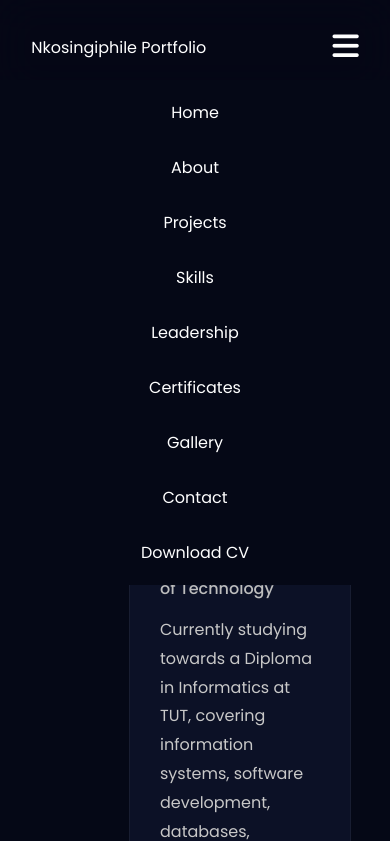
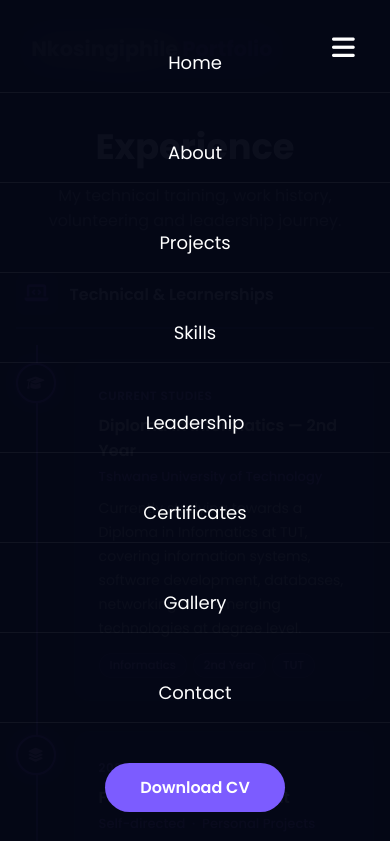
Before and after one commit to nkosingiphilesefodi/My_Portfoilio, a plain HTML site: page experience.html in a window 390 px wide. Both pictures are taken after a click on the element 345 px from the left and 47 px from the top of the page. Shown: the top 841 px of the page. Drawn offline with Linux system fonts and the light colour scheme.

Commit message:
modified experience section and responsiveness
Updated styles for experience section, added grid layout, and improved responsiveness for mobile devices.

```diff
--- a/css/exp.css
+++ b/css/exp.css
@@ -14,13 +14,16 @@ overflow-x:hidden;
 }
 
 .experience{
-padding:100px 10%;
+padding-top: 160px;
+padding-bottom: 100px;
+padding-left: 6%;
+padding-right: 6%;
 min-height:100vh;
 }
 
 .page-header{
 text-align:center;
-margin-bottom:80px;
+margin-bottom:60px;
 }
 
 .page-header h1{
@@ -31,157 +34,368 @@ font-weight:700;
 .page-header p{
 margin-top:10px;
 color:#9e9e9e;
+font-size:1rem;
 }
 
-.timeline{
-position:relative;
-max-width:900px;
-margin:auto;
+/* ── Two-column grid ── */
+.exp-grid {
+    display: grid;
+    grid-template-columns: 1fr 1fr;
+    gap: 40px;
+    align-items: start;
 }
 
-.timeline::before{
-content:'';
-position:absolute;
-left:25px;
-top:0;
-width:3px;
-height:100%;
-background:#8a4fff;
+/* ── Each column ── */
+.exp-col {
+    display: flex;
+    flex-direction: column;
+}
+
+/* ── Section heading inside each column ── */
+.exp-section-title {
+    display: flex;
+    align-items: center;
+    gap: 12px;
+    margin-bottom: 30px;
+    padding-bottom: 12px;
+    border-bottom: 2px solid rgba(138,79,255,.3);
+}
+
+.exp-section-title i {
+    font-size: 1.2rem;
+    color: #8a4fff;
+    width: 42px;
+    height: 42px;
+    min-width: 42px;
+    display: flex;
+    align-items: center;
+    justify-content: center;
+    background: rgba(138,79,255,.12);
+    border-radius: 10px;
+}
+
+.exp-section-title h2 {
+    font-size: 1.2rem;
+    font-weight: 600;
+    color: white;
+}
+
+/* ── Timeline items (no left absolute line — each col has its own) ── */
+.exp-col {
+    position: relative;
+}
+
+.exp-col::before {
+    content: '';
+    position: absolute;
+    left: 24px;
+    top: 72px;
+    bottom: 0;
+    width: 2px;
+    background: linear-gradient(to bottom, #8a4fff, rgba(138,79,255,.05));
 }
 
 .timeline-item{
 position:relative;
-padding-left:90px;
-margin-bottom:60px;
+padding-left:70px;
+margin-bottom:30px;
+opacity:0;
+transform:translateY(30px);
+transition:0.6s ease;
+}
+
+.timeline-item.show{
+opacity:1;
+transform:translateY(0);
 }
 
 .timeline-icon{
 position:absolute;
 left:0;
-width:50px;
-height:50px;
-background:#8a4fff;
+top: 4px;
+width:48px;
+height:48px;
+background:#0c1126;
+border: 2px solid #8a4fff;
 border-radius:50%;
 display:flex;
 justify-content:center;
 align-items:center;
-box-shadow:0 0 20px rgba(138,79,255,.8);
+box-shadow:0 0 15px rgba(138,79,255,.5);
+z-index: 1;
 }
 
 .timeline-icon i{
-font-size:18px;
+font-size:16px;
+color: #c9a6ff;
 }
 
 .timeline-content{
 background:#0c1126;
-padding:30px;
-border-radius:20px;
-border:1px solid rgba(255,255,255,.05);
+padding:22px 24px;
+border-radius:16px;
+border:1px solid rgba(255,255,255,.06);
 transition:.4s;
 }
 
 .timeline-content:hover{
-transform:translateY(-8px);
-box-shadow:0 0 25px rgba(138,79,255,.3);
+transform:translateY(-5px);
+box-shadow:0 0 20px rgba(138,79,255,.25);
+border-color: rgba(138,79,255,.35);
 }
 
 .date{
 color:#a67cff;
-font-size:14px;
+font-size:12px;
 font-weight:600;
+letter-spacing: .5px;
+text-transform: uppercase;
 }
 
 .timeline-content h3{
-margin-top:10px;
-margin-bottom:8px;
-font-size:24px;
+margin-top:6px;
+margin-bottom:4px;
+font-size:1rem;
+font-weight: 600;
 }
 
-.timeline-content h4{
-margin-bottom:15px;
-font-weight:500;
-color:#bdbdbd;
+.timeline-content h4 {
+    font-size: .82rem;
+    font-weight: 500;
+    color: #9b6cff;
+    margin-bottom: 10px;
 }
 
 .timeline-content p{
 color:#c8c8c8;
-line-height:1.8;
+line-height:1.7;
+font-size: .88rem;
 }
-.menu-toggle{
-    display:none;
-    font-size:30px;
-    color:#fff;
-    cursor:pointer;
+
+/* ── Skill / category tags ── */
+.tags {
+    display: flex;
+    flex-wrap: wrap;
+    gap: 6px;
+    margin-top: 12px;
 }
-@media (max-width:768px){
 
-header{
-    padding:20px;
-    display:flex;
-    justify-content:space-between;
-    align-items:center;
+.tags span {
+    background: rgba(138,79,255,.1);
+    border: 1px solid rgba(138,79,255,.22);
+    color: #b38fff;
+    padding: 3px 10px;
+    border-radius: 20px;
+    font-size: .72rem;
+    font-weight: 500;
+}
+
+/* ── Role progression list ── */
+.role-list {
+    list-style: none;
+    padding: 0;
+    margin: 10px 0 0;
+    display: flex;
+    flex-direction: column;
+    gap: 8px;
+}
+
+.role-list li {
+    display: flex;
+    align-items: flex-start;
+    gap: 10px;
+    color: #c8c8c8;
+    font-size: .82rem;
+    line-height: 1.6;
+    padding: 8px 12px;
+    background: rgba(255,255,255,.03);
+    border-radius: 8px;
+    border-left: 3px solid rgba(138,79,255,.35);
+}
+
+.role-period {
+    color: #8a4fff;
+    font-weight: 600;
+    white-space: nowrap;
+    font-size: .72rem;
+    min-width: 100px;
+    padding-top: 2px;
+    flex-shrink: 0;
+}
+/* nav CV button — hidden on desktop, shown inside mobile dropdown */
+.nav-cv-btn {
+    display: none;
 }
 
 .menu-toggle{
-    display:block;
-    z-index:1001;
+    display:none;
+    font-size:26px;
+    color:#fff;
+    cursor:pointer;
+    z-index:1002;
+    padding:4px;
+    transition:.3s;
 }
 
-.hire-btn{
-    display:none;
+/* ── Shrink nav ── */
+@media (max-width:1200px){
+    header{ padding:20px 5%; }
+    .logo{ font-size:1.1rem; }
+    nav ul{ gap:18px; }
+    nav ul li a{ font-size:.85rem; }
+    .hire-btn{ padding:10px 20px; font-size:13px; }
 }
 
+/* ── Hamburger ── */
+@media (max-width:900px){
+
+header{ padding:18px 5%; }
+
+.menu-toggle{ display:block; }
+
+.hire-btn{ display:none; }
+
 nav{
-    position:absolute;
-    top:80px;
-    left:0;
-    width:100%;
-    background:#050816;
-    display:none;
-    padding:20px 0;
+    position:fixed;
+    top:0; left:0;
+    width:100%; height:100vh;
+    background:rgba(5,8,22,0.97);
+    backdrop-filter:blur(20px);
+    display:flex;
+    flex-direction:column;
+    justify-content:center;
+    align-items:center;
+    transform:translateX(100%);
+    transition:transform 0.4s cubic-bezier(0.4,0,0.2,1);
+    z-index:999;
 }
 
-nav.active{
-    display:block;
-}
+nav.active{ transform:translateX(0); }
 
 nav ul{
     display:flex;
     flex-direction:column;
     align-items:center;
-    gap:20px;
-}
-
-.hero{
-    padding-top:150px;
-    flex-direction:column;
-    text-align:center;
-}
-
-.left,
-.right{
+    gap:0;
     width:100%;
 }
 
-.left h1{
-    font-size:50px;
+nav ul li{
+    width:100%;
+    text-align:center;
+    opacity:0;
+    transform:translateY(20px);
+    transition:opacity .3s ease, transform .3s ease;
 }
 
-.left h2{
-    font-size:28px;
+nav.active ul li{ opacity:1; transform:translateY(0); }
+nav.active ul li:nth-child(1){ transition-delay:.05s; }
+nav.active ul li:nth-child(2){ transition-delay:.10s; }
+nav.active ul li:nth-child(3){ transition-delay:.15s; }
+nav.active ul li:nth-child(4){ transition-delay:.20s; }
+nav.active ul li:nth-child(5){ transition-delay:.25s; }
+nav.active ul li:nth-child(6){ transition-delay:.30s; }
+nav.active ul li:nth-child(7){ transition-delay:.35s; }
+nav.active ul li:nth-child(8){ transition-delay:.40s; }
+nav.active ul li:nth-child(9){ transition-delay:.45s; }
+
+nav ul li a{
+    display:block;
+    padding:16px 20px;
+    font-size:18px;
+    border-bottom:1px solid rgba(255,255,255,.05);
+    transition:color .3s, background .3s;
 }
 
-.right img{
-    width:300px;
+nav ul li a:hover{
+    color:#7c5cff;
+    background:rgba(124,92,255,.07);
 }
 
-.cards{
-    grid-template-columns:1fr;
+.nav-cv-btn{ display:block !important; margin-top:10px; }
+
+.nav-cv-btn a{
+    display:inline-block;
+    padding:12px 35px;
+    background:#7c5cff;
+    border-radius:30px;
+    color:white !important;
+    text-decoration:none;
+    font-size:16px;
+    font-weight:600;
+    border-bottom:none !important;
+    transition:.3s;
 }
 
-.buttons{
-    flex-direction:column;
+.nav-cv-btn a:hover{
+    box-shadow:0 0 25px rgba(124,92,255,.6);
+    transform:translateY(-2px);
 }
+
+body.nav-open{ overflow:hidden; }
+
+}
+
+/* ── Single column on tablet and below ── */
+@media (max-width: 1024px) {
+    .exp-grid {
+        grid-template-columns: 1fr;
+        gap: 20px;
+    }
+
+    .experience {
+        padding-left: 5%;
+        padding-right: 5%;
+    }
+}
+
+/* ── Mobile adjustments ── */
+@media (max-width: 700px) {
+
+    .experience {
+        padding-top: 120px;
+        padding-bottom: 60px;
+        padding-left: 4%;
+        padding-right: 4%;
+    }
+
+    .page-header {
+        margin-bottom: 40px;
+    }
+
+    .page-header h1 {
+        font-size: 2.2rem;
+    }
+
+    .exp-section-title h2 {
+        font-size: 1rem;
+    }
+
+    .timeline-item {
+        padding-left: 58px;
+    }
+
+    .timeline-icon {
+        width: 40px;
+        height: 40px;
+    }
+
+    .timeline-icon i {
+        font-size: 14px;
+    }
+
+    .exp-col::before {
+        left: 20px;
+    }
+
+    .role-list li {
+        flex-direction: column;
+        gap: 3px;
+    }
+
+    .role-period {
+        min-width: unset;
+    }
 
 }
 
@@ -234,3 +448,28 @@ backdrop-filter:blur(20px);
 z-index:1000;
 
 }
+
+.logo{
+font-size:1.3rem;
+font-weight:700;
+white-space:nowrap;
+}
+
+.logo span{
+color:#7c5cff;
+}
+
+.hire-btn{
+padding:12px 30px;
+background:#7c5cff;
+border-radius:30px;
+text-decoration:none;
+color:white;
+transition:.4s;
+white-space:nowrap;
+}
+
+.hire-btn:hover{
+transform:translateY(-5px);
+box-shadow:0 0 25px #7c5cff;
+}
```
